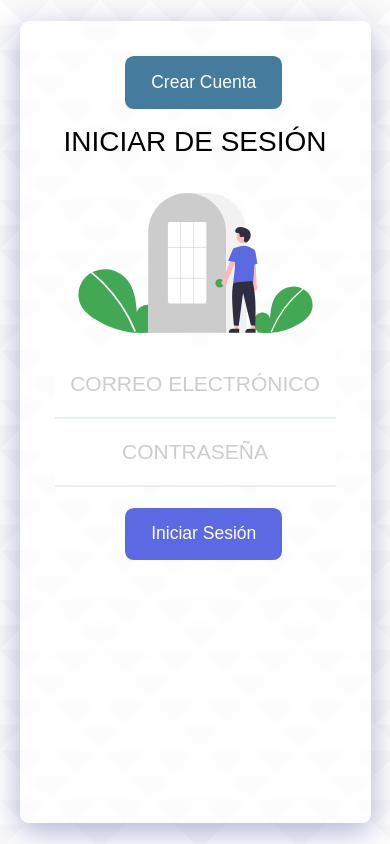
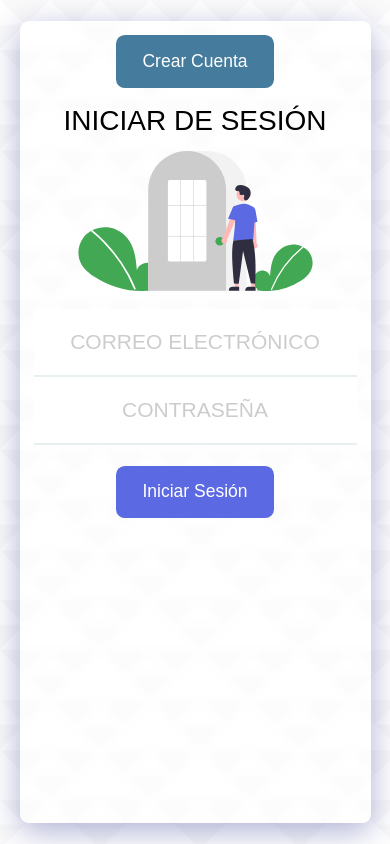
Before and after one commit to JesusEfrainGarciaRodriguez/lista_gastos, a React (Create React App) app: page /iniciar-sesion in a window 390 px wide. Built offline with nearby package versions, Linux system fonts and the light colour scheme; no server answers; what webfontloader would draw is missing.

Commit message:
Fix mobile styles

```diff
--- a/src/elementos/Boton.js
+++ b/src/elementos/Boton.js
@@ -30,6 +30,10 @@ const Boton = styled(Link)`
         background: ${(props) => props.primario ? '#4c5cf0' : '#2c80b5'};
         transform: scale(1.03);
     }
+
+    @media(max-width: 768px) {
+        margin-left: 0;
+    }
 `;
 
 export default Boton;
--- a/src/elementos/ElementosDeFormulario.js
+++ b/src/elementos/ElementosDeFormulario.js
@@ -34,6 +34,7 @@ const Formulario = styled.form`
 
     @media(max-width: 60rem){ /* 950px */
         justify-content: start;
+        padding: 0 1rem;
     }
 `;
 
--- a/src/elementos/Header.js
+++ b/src/elementos/Header.js
@@ -9,6 +9,7 @@ const Header = styled.div`
 
     @media(max-width: 60rem){ /* 950px */
         justify-content: start;
+        padding: 1rem;
     }
 `;
 
@@ -44,6 +45,11 @@ const ContenedorBotones = styled.div`
     display: flex;
     justify-content: space-between;
     align-items: center;
+    flex-wrap: wrap;
+
+    @media(max-width: 60rem){ /* 950px */
+        gap: 0.5rem;
+    }
 `;
 
 export {Header, Titulo, ContenedorHeader, ContenedorBotones};
```
